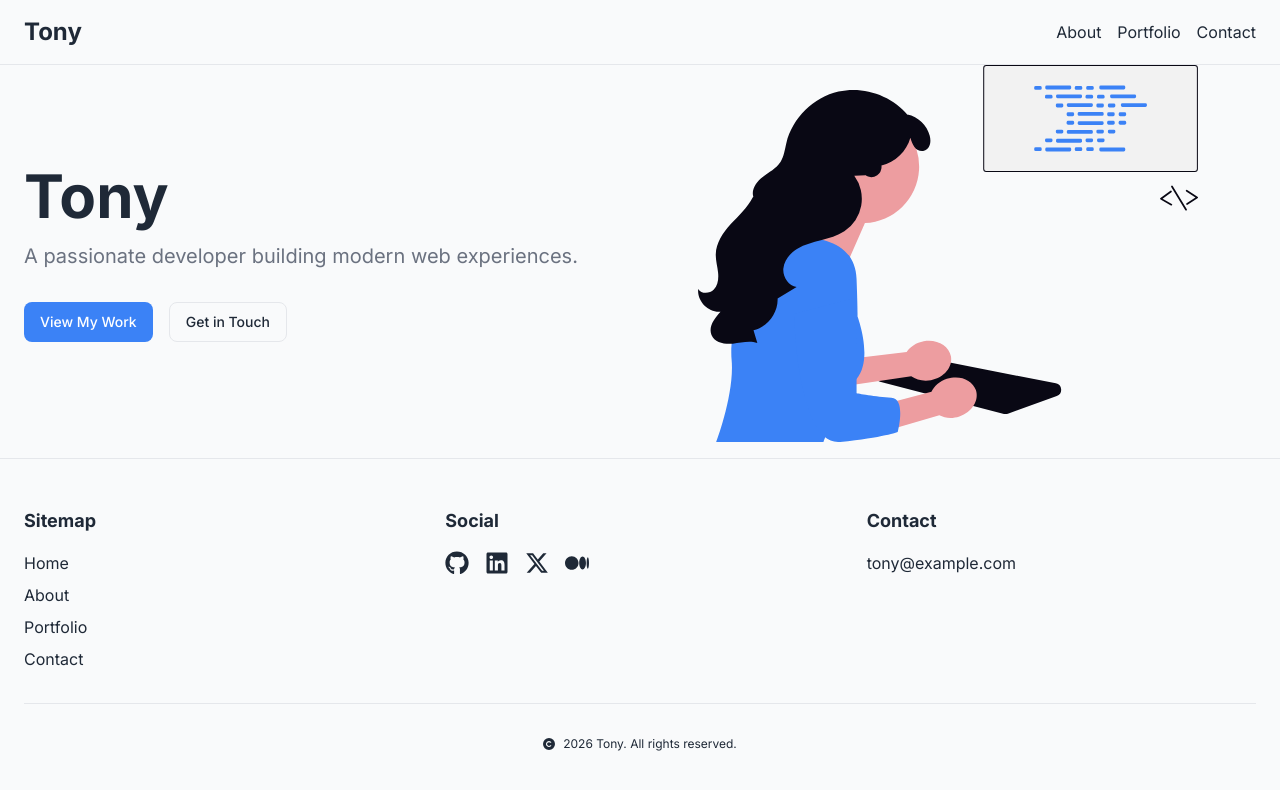
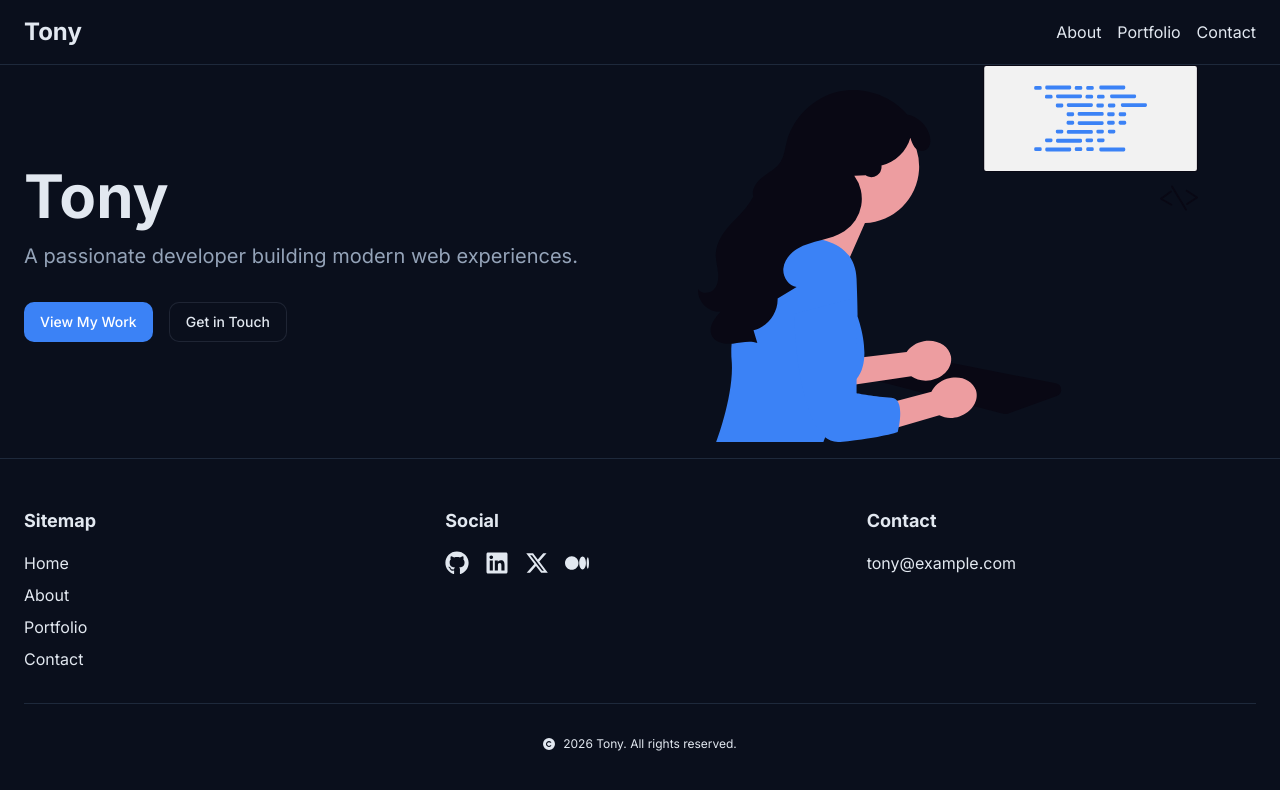
Before and after one commit to AskTiba/AskTiba-Engine, a Next.js app: page / in a window 1280 px wide. Shown: the top 790 px of the page. Built offline with nearby package versions, Linux system fonts and the light colour scheme.

Commit message:
feat(phase-1): Setup design system and foundation

```diff
--- a/src/app/globals.css
+++ b/src/app/globals.css
@@ -1,13 +1,20 @@
 @import "tailwindcss";
 @import "tw-animate-css";
 
+@config "../../tailwind.config.ts";
+
 @custom-variant dark (&:is(.dark *));
+
+/* ============================================
+   DESIGN SYSTEM — Dark-Mode-First Portfolio
+   Anthony Tibamwenda | Systems & DX Engineer
+   ============================================ */
 
 @theme inline {
   --color-background: var(--background);
   --color-foreground: var(--foreground);
-  --font-sans: var(--font-geist-sans);
-  --font-mono: var(--font-geist-mono);
+  --font-sans: var(--font-inter), system-ui, sans-serif;
+  --font-mono: var(--font-jetbrains), 'JetBrains Mono', monospace;
   --color-sidebar-ring: var(--sidebar-ring);
   --color-sidebar-border: var(--sidebar-border);
   --color-sidebar-accent-foreground: var(--sidebar-accent-foreground);
@@ -41,82 +48,216 @@
   --radius-md: calc(var(--radius) - 2px);
   --radius-lg: var(--radius);
   --radius-xl: calc(var(--radius) + 4px);
+
+  /* Custom colors for direct Tailwind class usage */
+  --color-navy: #0A0F1C;
+  --color-navy-50: #1A2035;
+  --color-navy-100: #151B2E;
+  --color-navy-200: #111827;
+  --color-electric: #3B82F6;
+  --color-electric-light: #60A5FA;
+  --color-electric-glow: #93C5FD;
+  --color-amber: #F59E0B;
+  --color-amber-light: #FBBF24;
+  --color-amber-glow: #FCD34D;
+  --color-text: #E2E8F0;
 }
 
+/* ---- Dark-mode-first root (default = dark) ---- */
 :root {
-  --radius: 0.625rem;
-  --background: #F9FAFB;
-  --foreground: #1F2937;
-  --card: #FFFFFF;
-  --card-foreground: #1F2937;
-  --popover: #FFFFFF;
-  --popover-foreground: #1F2937;
+  --radius: 0.75rem;
+
+  /* Core surfaces */
+  --background: #0A0F1C;
+  --foreground: #E2E8F0;
+
+  /* Cards & popovers */
+  --card: #0F172A;
+  --card-foreground: #E2E8F0;
+  --popover: #0F172A;
+  --popover-foreground: #E2E8F0;
+
+  /* Primary: Electric Blue */
   --primary: #3B82F6;
   --primary-foreground: #FFFFFF;
-  --secondary: #E5E7EB;
-  --secondary-foreground: #1F2937;
-  --muted: #E5E7EB;
-  --muted-foreground: #6B7280;
-  --accent: #E5E7EB;
-  --accent-foreground: #1F2937;
-  --destructive: oklch(0.577 0.245 27.325);
-  --border: #E5E7EB;
-  --input: #E5E7EB;
+
+  /* Secondary: Navy mid-tone */
+  --secondary: #1E293B;
+  --secondary-foreground: #CBD5E1;
+
+  /* Muted: Subtle backgrounds */
+  --muted: #1E293B;
+  --muted-foreground: #94A3B8;
+
+  /* Accent: Amber highlights */
+  --accent: #F59E0B;
+  --accent-foreground: #0A0F1C;
+
+  /* Destructive */
+  --destructive: #EF4444;
+
+  /* Borders & inputs */
+  --border: rgba(148, 163, 184, 0.12);
+  --input: rgba(148, 163, 184, 0.15);
   --ring: #3B82F6;
-  --chart-1: oklch(0.646 0.222 41.116);
-  --chart-2: oklch(0.6 0.118 184.704);
-  --chart-3: oklch(0.398 0.07 227.392);
-  --chart-4: oklch(0.828 0.189 84.429);
-  --chart-5: oklch(0.769 0.188 70.08);
-  --sidebar: oklch(0.985 0 0);
-  --sidebar-foreground: oklch(0.145 0 0);
-  --sidebar-primary: oklch(0.205 0 0);
-  --sidebar-primary-foreground: oklch(0.985 0 0);
-  --sidebar-accent: oklch(0.97 0 0);
-  --sidebar-accent-foreground: oklch(0.205 0 0);
-  --sidebar-border: oklch(0.922 0 0);
-  --sidebar-ring: oklch(0.708 0 0);
+
+  /* Charts */
+  --chart-1: #3B82F6;
+  --chart-2: #60A5FA;
+  --chart-3: #F59E0B;
+  --chart-4: #10B981;
+  --chart-5: #8B5CF6;
+
+  /* Sidebar */
+  --sidebar: #0D1220;
+  --sidebar-foreground: #E2E8F0;
+  --sidebar-primary: #3B82F6;
+  --sidebar-primary-foreground: #FFFFFF;
+  --sidebar-accent: #1E293B;
+  --sidebar-accent-foreground: #E2E8F0;
+  --sidebar-border: rgba(148, 163, 184, 0.1);
+  --sidebar-ring: #3B82F6;
 }
 
-.dark {
-  --background: oklch(0.145 0 0);
-  --foreground: oklch(0.985 0 0);
-  --card: oklch(0.205 0 0);
-  --card-foreground: oklch(0.985 0 0);
-  --popover: oklch(0.205 0 0);
-  --popover-foreground: oklch(0.985 0 0);
-  --primary: oklch(0.922 0 0);
-  --primary-foreground: oklch(0.205 0 0);
-  --secondary: oklch(0.269 0 0);
-  --secondary-foreground: oklch(0.985 0 0);
-  --muted: oklch(0.269 0 0);
-  --muted-foreground: oklch(0.708 0 0);
-  --accent: oklch(0.269 0 0);
-  --accent-foreground: oklch(0.985 0 0);
-  --destructive: oklch(0.704 0.191 22.216);
-  --border: oklch(1 0 0 / 10%);
-  --input: oklch(1 0 0 / 15%);
-  --ring: oklch(0.556 0 0);
-  --chart-1: oklch(0.488 0.243 264.376);
-  --chart-2: oklch(0.696 0.17 162.48);
-  --chart-3: oklch(0.769 0.188 70.08);
-  --chart-4: oklch(0.627 0.265 303.9);
-  --chart-5: oklch(0.645 0.246 16.439);
-  --sidebar: oklch(0.205 0 0);
-  --sidebar-foreground: oklch(0.985 0 0);
-  --sidebar-primary: oklch(0.488 0.243 264.376);
-  --sidebar-primary-foreground: oklch(0.985 0 0);
-  --sidebar-accent: oklch(0.269 0 0);
-  --sidebar-accent-foreground: oklch(0.985 0 0);
-  --sidebar-border: oklch(1 0 0 / 10%);
-  --sidebar-ring: oklch(0.556 0 0);
-}
-
+/* ---- Base layer ---- */
 @layer base {
   * {
     @apply border-border outline-ring/50;
   }
+
+  html {
+    scroll-behavior: smooth;
+    scroll-padding-top: 5rem;
+  }
+
   body {
-    @apply bg-background text-foreground;
+    @apply bg-background text-foreground antialiased;
+    text-rendering: optimizeLegibility;
+    -webkit-font-smoothing: antialiased;
+    -moz-osx-font-smoothing: grayscale;
+  }
+
+  /* Custom selection colors */
+  ::selection {
+    background-color: rgba(59, 130, 246, 0.3);
+    color: #FFFFFF;
+  }
+
+  /* Custom scrollbar */
+  ::-webkit-scrollbar {
+    width: 6px;
+  }
+
+  ::-webkit-scrollbar-track {
+    background: #0A0F1C;
+  }
+
+  ::-webkit-scrollbar-thumb {
+    background: rgba(59, 130, 246, 0.3);
+    border-radius: 3px;
+  }
+
+  ::-webkit-scrollbar-thumb:hover {
+    background: rgba(59, 130, 246, 0.5);
   }
 }
+
+/* ============================================
+   UTILITY CLASSES
+   ============================================ */
+
+@layer utilities {
+  /* Glassmorphism card */
+  .glass-card {
+    background: rgba(15, 23, 42, 0.5);
+    backdrop-filter: blur(16px);
+    -webkit-backdrop-filter: blur(16px);
+    border: 1px solid rgba(148, 163, 184, 0.1);
+    border-radius: 1rem;
+  }
+
+  /* Gradient text */
+  .gradient-text {
+    background: linear-gradient(135deg, #3B82F6 0%, #60A5FA 50%, #93C5FD 100%);
+    -webkit-background-clip: text;
+    background-clip: text;
+    -webkit-text-fill-color: transparent;
+  }
+
+  /* Amber gradient text */
+  .gradient-text-amber {
+    background: linear-gradient(135deg, #F59E0B 0%, #FBBF24 50%, #FCD34D 100%);
+    -webkit-background-clip: text;
+    background-clip: text;
+    -webkit-text-fill-color: transparent;
+  }
+
+  /* Glow border effect */
+  .glow-border {
+    position: relative;
+    border: 1px solid rgba(59, 130, 246, 0.2);
+    border-radius: 1rem;
+  }
+
+  .glow-border::before {
+    content: '';
+    position: absolute;
+    inset: -1px;
+    border-radius: inherit;
+    background: linear-gradient(135deg, rgba(59, 130, 246, 0.15), transparent, rgba(245, 158, 11, 0.1));
+    z-index: -1;
+    opacity: 0;
+    transition: opacity 0.4s ease;
+  }
+
+  .glow-border:hover::before {
+    opacity: 1;
+  }
+
+  /* Gradient divider line */
+  .gradient-divider {
+    height: 1px;
+    background: linear-gradient(
+      90deg,
+      transparent 0%,
+      rgba(59, 130, 246, 0.3) 20%,
+      rgba(59, 130, 246, 0.5) 50%,
+      rgba(245, 158, 11, 0.3) 80%,
+      transparent 100%
+    );
+  }
+
+  /* Subtle glow behind elements */
+  .bg-glow-blue {
+    background: radial-gradient(
+      600px circle at var(--mouse-x, 50%) var(--mouse-y, 50%),
+      rgba(59, 130, 246, 0.06),
+      transparent 40%
+    );
+  }
+
+  /* Animated gradient background */
+  .bg-gradient-mesh {
+    background:
+      radial-gradient(ellipse at 20% 50%, rgba(59, 130, 246, 0.08) 0%, transparent 50%),
+      radial-gradient(ellipse at 80% 20%, rgba(245, 158, 11, 0.05) 0%, transparent 50%),
+      radial-gradient(ellipse at 50% 80%, rgba(139, 92, 246, 0.04) 0%, transparent 50%);
+  }
+
+  /* Code-style badge */
+  .code-badge {
+    font-family: var(--font-jetbrains), 'JetBrains Mono', monospace;
+    font-size: 0.75rem;
+    padding: 0.25rem 0.75rem;
+    border-radius: 9999px;
+    background: rgba(59, 130, 246, 0.1);
+    border: 1px solid rgba(59, 130, 246, 0.2);
+    color: #60A5FA;
+    letter-spacing: 0.025em;
+  }
+
+  /* Focus ring for accessibility */
+  .focus-ring {
+    @apply focus:outline-none focus-visible:ring-2 focus-visible:ring-primary focus-visible:ring-offset-2 focus-visible:ring-offset-background;
+  }
+}
--- a/src/app/layout.tsx
+++ b/src/app/layout.tsx
@@ -1,17 +1,40 @@
 
 import type { Metadata } from "next";
-import { Inter } from "next/font/google";
+import { Inter, JetBrains_Mono } from "next/font/google";
 import "./globals.css";
 import { Toaster } from "react-hot-toast";
 import Header from "@/components/Header";
 import Footer from "@/components/Footer";
 import { MotionDiv } from "@/components/Motion";
 
-const inter = Inter({ subsets: ["latin"] });
+const inter = Inter({
+  subsets: ["latin"],
+  variable: "--font-inter",
+  display: "swap",
+});
+
+const jetbrains = JetBrains_Mono({
+  subsets: ["latin"],
+  variable: "--font-jetbrains",
+  display: "swap",
+});
 
 export const metadata: Metadata = {
-  title: "Tony's Portfolio",
-  description: "A modern developer portfolio.",
+  title: {
+    default: "Anthony Tibamwenda | Systems & DX Engineer",
+    template: "%s | Anthony Tibamwenda",
+  },
+  description:
+    "Full-stack engineer specializing in high-performance frontend systems, developer tooling, and real-time data orchestration. React 19, Next.js 15, TypeScript.",
+  keywords: [
+    "Software Engineer",
+    "Full-Stack Developer",
+    "React",
+    "Next.js",
+    "TypeScript",
+    "Developer Tools",
+    "Portfolio",
+  ],
 };
 
 export default function RootLayout({
@@ -20,11 +43,20 @@ export default function RootLayout({
   children: React.ReactNode;
 }>) {
   return (
-    <html lang="en">
+    <html lang="en" className="dark">
       <body
-        className={`${inter.className} flex flex-col min-h-screen`}
+        className={`${inter.variable} ${jetbrains.variable} font-sans flex flex-col min-h-screen`}
       >
-        <Toaster position="top-center" />
+        <Toaster
+          position="top-center"
+          toastOptions={{
+            style: {
+              background: "#1E293B",
+              color: "#E2E8F0",
+              border: "1px solid rgba(148, 163, 184, 0.12)",
+            },
+          }}
+        />
         <Header />
         <MotionDiv
           initial={{ opacity: 0 }}
```
Also changed, not shown: tailwind.config.ts (+53 -8 lines), 1 other file (tests, documents, lock files or other folders).
